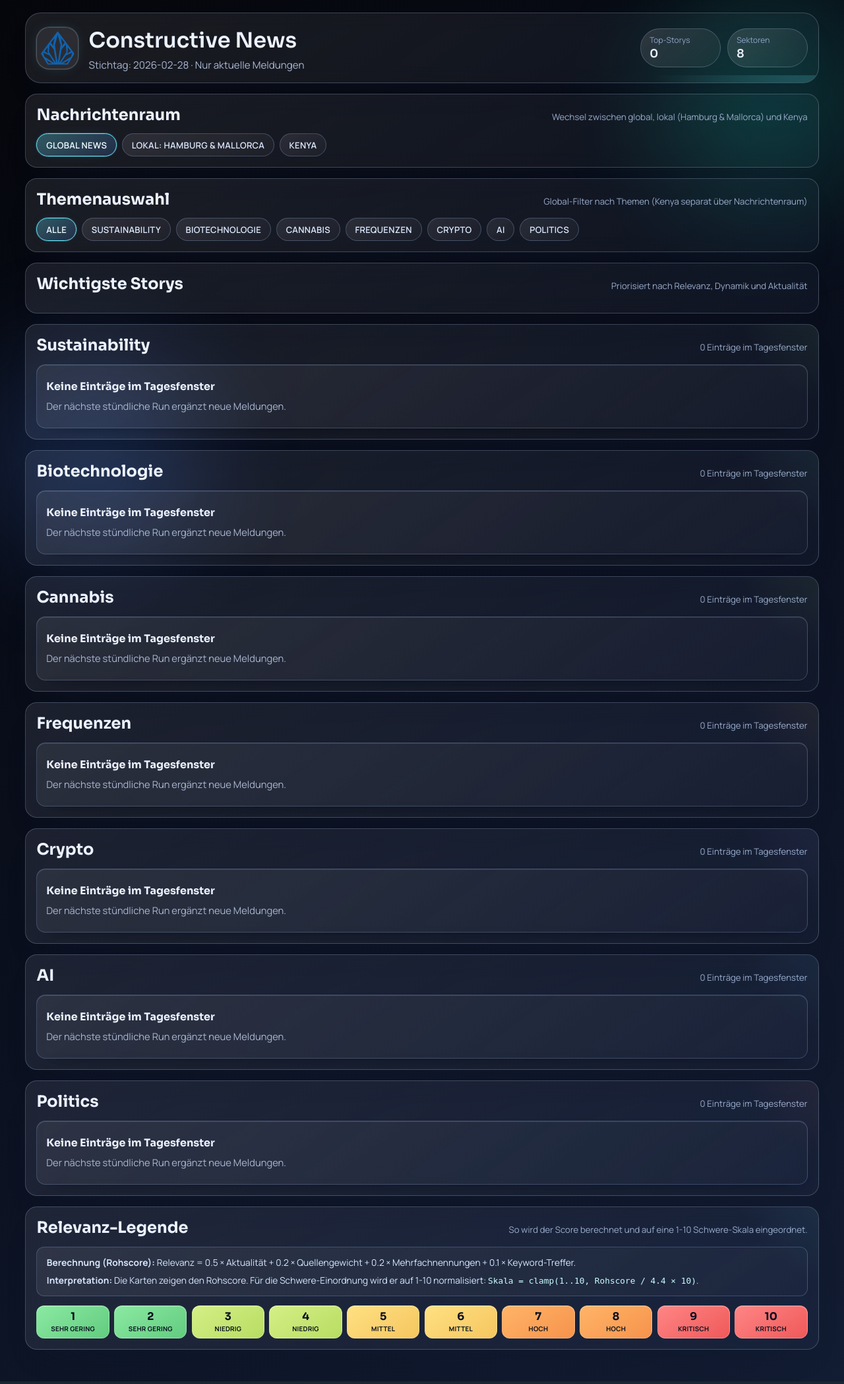
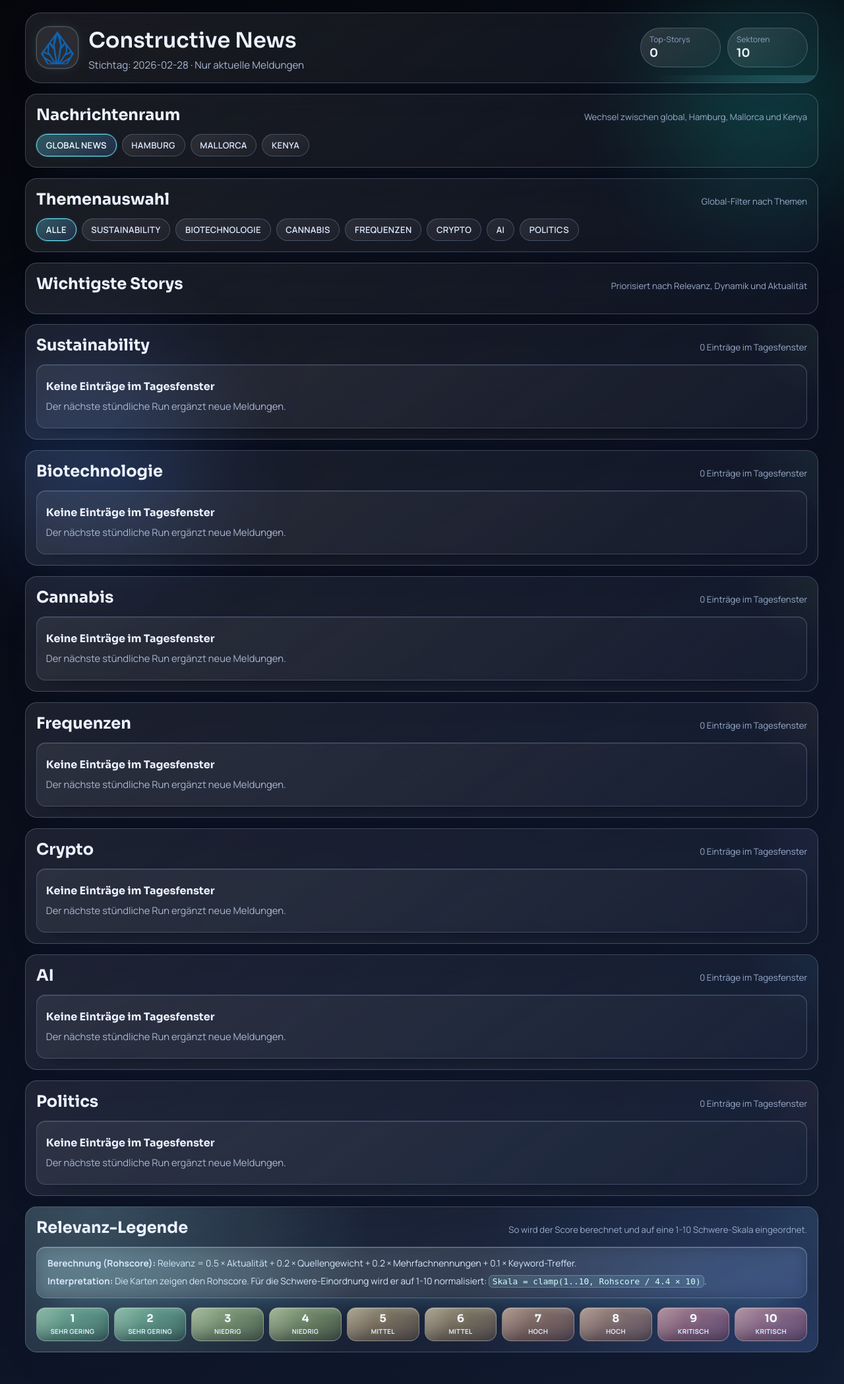
Before and after one commit to jeawey/newsdash, a FastAPI app: page / in a window 1280 px wide. Shown: the whole page at 66% size. Run offline with FastAPI, Linux system fonts and the light colour scheme.

Commit message:
Modernisiere Dashboard-Design

```diff
--- a/app/main.py
+++ b/app/main.py
@@ -10,7 +10,7 @@ from sqlalchemy import desc, select
 from sqlalchemy.orm import Session
 
 from app.database import get_db
-from app.models import Base, Story
+from app.models import Base, JobRun, Story
 from app.database import engine
 from app.presentation import SECTOR_COLORS
 from app.schemas import DashboardResponse, StoryOut
@@ -41,7 +41,8 @@ def _configured_sectors() -> list[str]:
 
 
 def _topic_sectors() -> list[str]:
-    return [sector for sector in _configured_sectors() if sector != "Kenya"]
+    room_only = {"Kenya", "Hamburg", "Mallorca"}
+    return [sector for sector in _configured_sectors() if sector not in room_only]
 
 
 @app.on_event("startup")
@@ -52,6 +53,28 @@ def create_schema() -> None:
 @app.get("/health")
 def health() -> dict[str, str]:
     return {"status": "ok"}
+
+
+@app.get("/api/job-runs")
+def get_job_runs(
+    limit: int = Query(default=20, ge=1, le=200),
+    db: Session = Depends(get_db),
+) -> dict[str, object]:
+    runs = db.scalars(select(JobRun).order_by(desc(JobRun.started_at)).limit(limit)).all()
+    return {
+        "count": len(runs),
+        "runs": [
+            {
+                "id": run.id,
+                "run_type": run.run_type,
+                "started_at": run.started_at.isoformat() if run.started_at else None,
+                "finished_at": run.finished_at.isoformat() if run.finished_at else None,
+                "status": run.status,
+                "message": run.message,
+            }
+            for run in runs
+        ],
+    }
 
 
 @app.get("/api/stories", response_model=DashboardResponse)
--- a/app/presentation.py
+++ b/app/presentation.py
@@ -8,4 +8,6 @@ SECTOR_COLORS: dict[str, str] = {
     "Kenya": "#ffb26f",
     "Politics": "#ff7d7d",
     "Frequenzen": "#ffc36d",
+    "Hamburg": "#6dd6ff",
+    "Mallorca": "#ffd36a",
 }
--- a/app/settings.py
+++ b/app/settings.py
@@ -23,7 +23,9 @@ class Settings(BaseSettings):
 
     hourly_breaking_threshold: float = Field(default=7.0, alias="HOURLY_BREAKING_THRESHOLD")
     max_items_per_sector: int = Field(default=12, alias="MAX_ITEMS_PER_SECTOR")
+    max_items_per_domain_per_sector: int = Field(default=2, alias="MAX_ITEMS_PER_DOMAIN_PER_SECTOR")
     max_story_age_hours: int = Field(default=72, alias="MAX_STORY_AGE_HOURS")
+    run_ingestion_on_startup: bool = Field(default=True, alias="RUN_INGESTION_ON_STARTUP")
 
     def resolved_source_config_path(self) -> Path:
         return Path(self.source_config_path).expanduser().resolve()
--- a/app/static/styles.css
+++ b/app/static/styles.css
@@ -24,12 +24,17 @@ body {
   min-height: 100%;
 }
 
+html {
+  scroll-behavior: smooth;
+}
+
 body {
   margin: 0;
   font-family: "Manrope", sans-serif;
   color: var(--ink);
   background: linear-gradient(145deg, var(--bg-0), var(--bg-1) 48%, var(--bg-2));
   overflow-x: hidden;
+  scroll-behavior: smooth;
 }
 
 .bg-orb {
@@ -245,6 +250,24 @@ main {
   display: none;
 }
 
+.reveal-on-scroll {
+  opacity: 0;
+  transform: translate3d(0, 24px, 0) scale(0.988);
+  filter: blur(6px);
+  transition:
+    opacity 680ms cubic-bezier(0.18, 0.9, 0.22, 1),
+    transform 780ms cubic-bezier(0.18, 0.9, 0.22, 1),
+    filter 760ms ease;
+  transition-delay: var(--reveal-delay, 0ms);
+  will-change: opacity, transform, filter;
+}
+
+.reveal-on-scroll.is-visible {
+  opacity: 1;
+  transform: translate3d(0, 0, 0) scale(1);
+  filter: blur(0);
+}
+
 .chip-row {
   margin: 0;
   display: flex;
@@ -327,14 +350,21 @@ main {
 
 .relevance-legend {
   --sector-accent: #67e8f9;
+  background:
+    radial-gradient(circle at 8% 0%, rgba(165, 248, 255, 0.2), transparent 38%),
+    radial-gradient(circle at 96% 100%, rgba(103, 156, 255, 0.2), transparent 42%),
+    linear-gradient(160deg, rgba(255, 255, 255, 0.08), rgba(255, 255, 255, 0.03));
 }
 
 .legend-formula {
   margin-bottom: 0.85rem;
-  padding: 0.8rem 0.9rem;
-  border-radius: 12px;
-  border: 1px solid rgba(164, 195, 245, 0.24);
-  background: linear-gradient(145deg, rgba(255, 255, 255, 0.07), rgba(255, 255, 255, 0.02));
+  padding: 0.9rem 1rem;
+  border-radius: 14px;
+  border: 1px solid rgba(198, 227, 255, 0.26);
+  background: linear-gradient(145deg, rgba(210, 242, 255, 0.14), rgba(255, 255, 255, 0.04));
+  box-shadow: inset 0 1px 0 rgba(255, 255, 255, 0.24), 0 22px 42px -32px rgba(120, 223, 255, 0.68);
+  backdrop-filter: blur(12px) saturate(1.15);
+  -webkit-backdrop-filter: blur(12px) saturate(1.15);
 }
 
 .legend-formula p {
@@ -350,22 +380,55 @@ main {
 
 .legend-formula code {
   font-size: 0.8rem;
-  color: #c9fcff;
+  color: #d5fcff;
+  background: rgba(167, 245, 255, 0.12);
+  border: 1px solid rgba(167, 245, 255, 0.28);
+  padding: 0.08rem 0.28rem;
+  border-radius: 6px;
 }
 
 .severity-scale {
   display: grid;
   grid-template-columns: repeat(10, minmax(0, 1fr));
-  gap: 0.45rem;
+  gap: 0.5rem;
 }
 
 .severity-step {
-  border-radius: 12px;
-  border: 1px solid rgba(255, 255, 255, 0.22);
-  padding: 0.5rem 0.35rem 0.45rem;
+  position: relative;
+  isolation: isolate;
+  overflow: hidden;
+  border-radius: 14px;
+  border: 1px solid rgba(223, 241, 255, 0.28);
+  padding: 0.55rem 0.35rem 0.48rem;
   text-align: center;
-  color: #09101f;
-  box-shadow: inset 0 1px 0 rgba(255, 255, 255, 0.25);
+  color: #f4fbff;
+  box-shadow:
+    inset 0 1px 0 rgba(255, 255, 255, 0.26),
+    inset 0 -26px 28px -24px rgba(10, 18, 34, 0.5),
+    0 18px 36px -30px rgba(88, 196, 255, 0.62);
+  backdrop-filter: blur(14px) saturate(1.2);
+  -webkit-backdrop-filter: blur(14px) saturate(1.2);
+  transition: transform 160ms ease, box-shadow 180ms ease, border-color 180ms ease;
+}
+
+.severity-step::before {
+  content: "";
+  position: absolute;
+  inset: 0;
+  background: linear-gradient(130deg, rgba(255, 255, 255, 0.34), rgba(255, 255, 255, 0.06) 42%, rgba(255, 255, 255, 0.01));
+  z-index: -1;
+}
+
+.severity-step::after {
+  content: "";
+  position: absolute;
+  left: -18%;
+  top: -58%;
+  width: 136%;
+  height: 74%;
+  background: linear-gradient(180deg, rgba(255, 255, 255, 0.34), rgba(255, 255, 255, 0));
+  transform: rotate(6deg);
+  pointer-events: none;
 }
 
 .severity-step span {
@@ -374,6 +437,7 @@ main {
   font-size: 1rem;
   font-weight: 700;
   line-height: 1;
+  text-shadow: 0 0 12px rgba(255, 255, 255, 0.28);
 }
 
 .severity-step small {
@@ -383,31 +447,46 @@ main {
   font-weight: 700;
   letter-spacing: 0.02em;
   text-transform: uppercase;
+  color: rgba(233, 247, 255, 0.92);
+}
+
+.severity-step:hover {
+  transform: translateY(-2px);
+  border-color: rgba(232, 247, 255, 0.46);
+  box-shadow:
+    inset 0 1px 0 rgba(255, 255, 255, 0.34),
+    inset 0 -24px 24px -24px rgba(10, 18, 34, 0.45),
+    0 22px 36px -28px color-mix(in srgb, var(--step-glow), transparent 30%);
 }
 
 .s1,
 .s2 {
-  background: linear-gradient(145deg, #8be9a2, #62cc7f);
+  --step-glow: #82ffa5;
+  background: linear-gradient(150deg, rgba(129, 255, 170, 0.42), rgba(105, 224, 155, 0.22));
 }
 
 .s3,
 .s4 {
-  background: linear-gradient(145deg, #d4ef86, #b8dd62);
+  --step-glow: #d8ff86;
+  background: linear-gradient(150deg, rgba(214, 255, 131, 0.44), rgba(192, 231, 106, 0.24));
 }
 
 .s5,
 .s6 {
-  background: linear-gradient(145deg, #ffe082, #f5c65f);
+  --step-glow: #ffd67e;
+  background: linear-gradient(150deg, rgba(255, 214, 124, 0.44), rgba(249, 186, 113, 0.24));
 }
 
 .s7,
 .s8 {
-  background: linear-gradient(145deg, #ffb467, #f6934c);
+  --step-glow: #ffb06d;
+  background: linear-gradient(150deg, rgba(255, 170, 109, 0.45), rgba(246, 144, 94, 0.26));
 }
 
 .s9,
 .s10 {
-  background: linear-gradient(145deg, #ff8585, #ef5959);
+  --step-glow: #ff8080;
+  background: linear-gradient(150deg, rgba(255, 129, 129, 0.45), rgba(237, 97, 122, 0.27));
 }
 
 .summary {
@@ -489,4 +568,10 @@ main {
     transition: none !important;
     scroll-behavior: auto !important;
   }
+
+  .reveal-on-scroll {
+    opacity: 1 !important;
+    transform: none !important;
+    filter: none !important;
+  }
 }
--- a/app/templates/index.html
+++ b/app/templates/index.html
@@ -44,11 +44,12 @@
       <section class="scope-nav panel glass-panel">
         <div class="panel-head">
           <h2>Nachrichtenraum</h2>
-          <p>Wechsel zwischen global, lokal (Hamburg & Mallorca) und Kenya</p>
+          <p>Wechsel zwischen global, Hamburg, Mallorca und Kenya</p>
         </div>
         <div class="topic-buttons">
           <button class="topic-btn scope-btn is-active" data-scope="global" type="button">Global News</button>
-          <button class="topic-btn scope-btn" data-scope="local" type="button">Lokal: Hamburg & Mallorca</button>
+          <button class="topic-btn scope-btn" data-scope="hamburg" type="button">Hamburg</button>
+          <button class="topic-btn scope-btn" data-scope="mallorca" type="button">Mallorca</button>
           <button class="topic-btn scope-btn" data-scope="kenya" type="button">Kenya</button>
         </div>
       </section>
@@ -56,7 +57,7 @@
       <section class="topic-nav panel glass-panel">
         <div class="panel-head">
           <h2>Themenauswahl</h2>
-          <p>Global-Filter nach Themen (Kenya separat über Nachrichtenraum)</p>
+          <p>Global-Filter nach Themen</p>
         </div>
         <div class="topic-buttons">
           <button class="topic-btn is-active" data-topic="all" type="button">Alle</button>
@@ -74,9 +75,7 @@
         <div class="story-grid top-grid">
           {% if top_stories %}
           {% for story in top_stories %}
-          {% set story_text = ((story.title ~ ' ' ~ story.summary)|lower) %}
-          {% set is_local = ('hamburg' in story_text) or ('mallorca' in story_text) %}
-          <article class="story-card highlight top-card" data-sector="{{ story.sector }}" data-local="{{ 'true' if is_local else 'false' }}" style="--sector-accent: {{ sector_colors.get(story.sector, '#5eead4') }}">
+          <article class="story-card highlight top-card" data-sector="{{ story.sector }}" style="--sector-accent: {{ sector_colors.get(story.sector, '#5eead4') }}">
             <p class="chip-row">
               <span class="chip">{{ story.sector }} · {{ story.subtopic }}</span>
               {% if story.id in latest_ids %}
@@ -111,9 +110,7 @@
         <div class="story-grid">
           {% if stories %}
           {% for story in stories %}
-          {% set story_text = ((story.title ~ ' ' ~ story.summary)|lower) %}
-          {% set is_local = ('hamburg' in story_text) or ('mallorca' in story_text) %}
-          <article class="story-card sector-story" data-role="sector-story" data-sector="{{ sector }}" data-local="{{ 'true' if is_local else 'false' }}">
+          <article class="story-card sector-story" data-role="sector-story" data-sector="{{ sector }}">
             <p class="chip-row">
               <span class="chip">{{ story.subtopic }}</span>
               {% if story.id in latest_ids %}
@@ -180,11 +177,10 @@
 
       function isScopeMatch(cardOrPanel, scope) {
         const sector = cardOrPanel.dataset.sector;
-        const isLocal = cardOrPanel.dataset.local === "true";
-
         if (scope === "kenya") return sector === "Kenya";
-        if (scope === "local") return sector !== "Kenya" && isLocal;
-        return sector !== "Kenya";
+        if (scope === "hamburg") return sector === "Hamburg";
+        if (scope === "mallorca") return sector === "Mallorca";
+        return !["Kenya", "Hamburg", "Mallorca"].includes(sector);
       }
 
       function applyFilters() {
@@ -214,9 +210,7 @@
         }
 
         sectorPanels.forEach((panel) => {
-          const panelScopeVisible = currentScope === "kenya"
-            ? panel.dataset.sector === "Kenya"
-            : panel.dataset.sector !== "Kenya";
+          const panelScopeVisible = isScopeMatch(panel, currentScope);
           const panelTopicVisible = currentScope !== "global" || currentTopic === "all" || panel.dataset.sector === currentTopic;
 
           if (!panelScopeVisible || !panelTopicVisible) {
@@ -226,7 +220,7 @@
 
           const storyCards = Array.from(panel.querySelectorAll(".sector-story"));
           if (storyCards.length === 0) {
-            panel.classList.toggle("is-hidden", currentScope === "local");
+            panel.classList.remove("is-hidden");
             return;
           }
 
@@ -257,6 +251,95 @@
         });
       });
       applyFilters();
+
+      function initRevealAnimations() {
+        const revealTargets = Array.from(
+          document.querySelectorAll(
+            ".hero, .scope-nav, .topic-nav, .top-section, .sector-panel, .relevance-legend, .story-card, .stat-pill"
+          )
+        );
+
+        revealTargets.forEach((el, index) => {
+          el.classList.add("reveal-on-scroll");
+          el.style.setProperty("--reveal-delay", `${Math.min(index * 28, 320)}ms`);
+        });
+
+        const reducedMotion = window.matchMedia("(prefers-reduced-motion: reduce)").matches;
+        if (reducedMotion || !("IntersectionObserver" in window)) {
+          revealTargets.forEach((el) => el.classList.add("is-visible"));
+          return;
+        }
+
+        const observer = new IntersectionObserver(
+          (entries) => {
+            entries.forEach((entry) => {
+              if (entry.isIntersecting) {
+                entry.target.classList.add("is-visible");
+                observer.unobserve(entry.target);
+              }
+            });
+          },
+          { root: null, threshold: 0.14, rootMargin: "0px 0px -8% 0px" }
+        );
+
+        revealTargets.forEach((el) => observer.observe(el));
+      }
+
+      function initSmoothScroll() {
+        const reducedMotion = window.matchMedia("(prefers-reduced-motion: reduce)").matches;
+        const finePointer = window.matchMedia("(pointer: fine)").matches;
+        const hasTouch = "ontouchstart" in window || navigator.maxTouchPoints > 0;
+
+        if (reducedMotion || !finePointer || hasTouch) return;
+
+        let targetY = window.scrollY;
+        let currentY = window.scrollY;
+        let rafId = null;
+
+        const clamp = (val, min, max) => Math.max(min, Math.min(max, val));
+        const maxDelta = 220;
+        const strength = 1.18;
+        const ease = 0.12;
+
+        const tick = () => {
+          currentY += (targetY - currentY) * ease;
+          if (Math.abs(targetY - currentY) < 0.5) {
+            currentY = targetY;
+            window.scrollTo(0, currentY);
+            rafId = null;
+            return;
+          }
+          window.scrollTo(0, currentY);
+          rafId = window.requestAnimationFrame(tick);
+        };
+
+        window.addEventListener(
+          "wheel",
+          (event) => {
+            if (event.ctrlKey || event.metaKey) return;
+            event.preventDefault();
+
+            const boundedDelta = clamp(event.deltaY, -maxDelta, maxDelta);
+            const scrollMax = document.documentElement.scrollHeight - window.innerHeight;
+            targetY = clamp(targetY + boundedDelta * strength, 0, scrollMax);
+
+            if (!rafId) {
+              rafId = window.requestAnimationFrame(tick);
+            }
+          },
+          { passive: false }
+        );
+      }
+
+      initRevealAnimations();
+      initSmoothScroll();
+
+      const AUTO_REFRESH_MS = 5 * 60 * 1000;
+      setInterval(() => {
+        if (document.visibilityState === "visible") {
+          window.location.reload();
+        }
+      }, AUTO_REFRESH_MS);
     </script>
   </body>
 </html>
--- a/scripts/build_static_site.py
+++ b/scripts/build_static_site.py
@@ -125,7 +125,8 @@ def build_site(output_dir: Path, asset_prefix: str, custom_domain: str) -> None:
 
     top_stories = scored_stories[:10]
     sectors = _group_by_sector(scored_stories, settings.max_items_per_sector)
-    configured_topics = [sector for sector in configured_sectors if sector != "Kenya"]
+    room_only = {"Kenya", "Hamburg", "Mallorca"}
+    configured_topics = [sector for sector in configured_sectors if sector not in room_only]
 
     output_dir.mkdir(parents=True, exist_ok=True)
     _copy_assets(output_dir)
--- a/worker/scoring.py
+++ b/worker/scoring.py
@@ -18,8 +18,11 @@ def _keyword_boost(sector: str, title: str) -> float:
         "AI": ["openai", "anthropic", "claude", "perplexity", "model", "ceo", "hiring", "launch"],
         "Crypto": ["crash", "liquidation", "altcoin", "etf", "tariff", "regulation", "bitcoin"],
         "Biotechnology": ["microorganism", "biotech", "device", "invention", "clinical", "startup"],
+        "Biotechnologie": ["mikroorganism", "biotech", "geraet", "invention", "clinical", "startup"],
         "Sustainability": ["regulation", "climate", "startup", "catastrophe", "renewable", "compliance"],
         "Cannabis": ["legalization", "hempcrete", "hempwood", "social club", "germany", "spain"],
+        "Hamburg": ["hamburg", "senat", "buergerschaft", "event", "veranstaltung", "verkehr", "hafen"],
+        "Mallorca": ["mallorca", "balearen", "palma", "consell", "tourismus", "event", "gesetz"],
         "Kenya": ["parliament", "agriculture", "mount kenya", "startup", "policy", "nairobi"],
         "Politics": ["sanctions", "ceasefire", "summit", "tariff", "election", "war", "negotiation"],
     }
```
Also changed, not shown: config/sources.yml (+41 -0 lines), worker/jobs.py (+13 -0 lines), worker/store.py (+28 -7 lines), worker/utils.py (+29 -1 lines), README.md.
